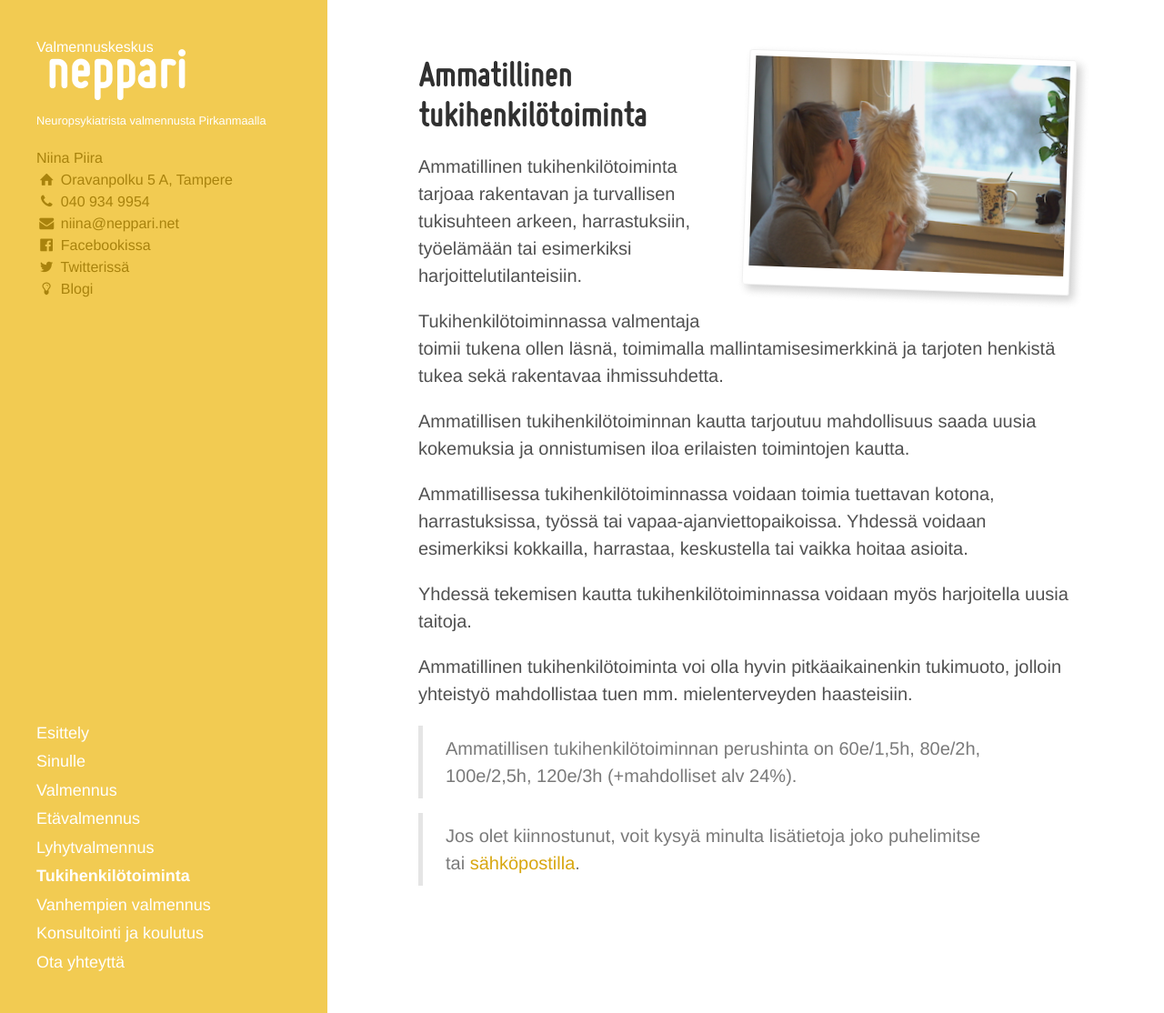
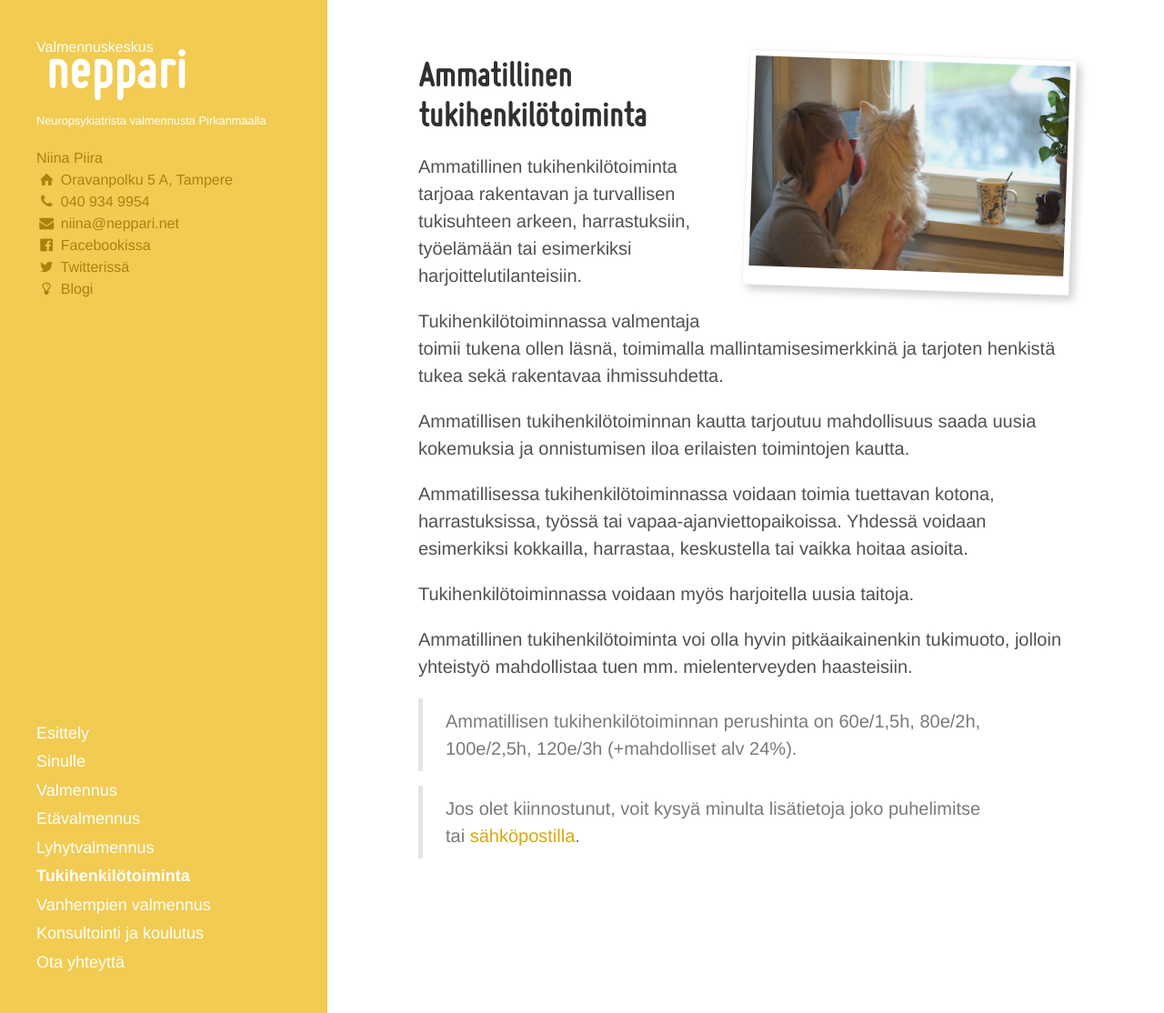
Before and after one commit to niinapiira/neppari.net, a Jekyll site: the page built from ammatillinen-tukihenkilotoiminta.md, in a window 1280 px wide and 1114 px high. Shown: the whole window at 91% size. Built offline with Jekyll 4.4.1, drawn with Linux system fonts in a browser that asks for light colours.

Commit message:
Updated ammatillinen-tukihenkilotoiminta.md

```diff
--- a/ammatillinen-tukihenkilotoiminta.md
+++ b/ammatillinen-tukihenkilotoiminta.md
@@ -27,7 +27,7 @@ Ammatillisen tukihenkilötoiminnan kautta tarjoutuu mahdollisuus saada uusia kok
 
 Ammatillisessa tukihenkilötoiminnassa voidaan toimia tuettavan kotona, harrastuksissa, työssä tai vapaa-ajanviettopaikoissa. Yhdessä voidaan esimerkiksi kokkailla, harrastaa, keskustella tai vaikka hoitaa asioita.
 
-Yhdessä tekemisen kautta tukihenkilötoiminnassa voidaan myös harjoitella uusia taitoja.
+Tukihenkilötoiminnassa voidaan myös harjoitella uusia taitoja.
 
 Ammatillinen tukihenkilötoiminta voi olla hyvin pitkäaikainenkin tukimuoto, jolloin yhteistyö mahdollistaa tuen mm. mielenterveyden haasteisiin.
 
```
